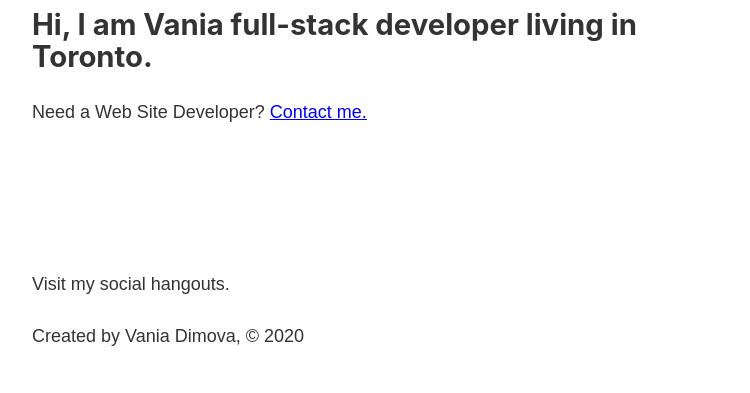
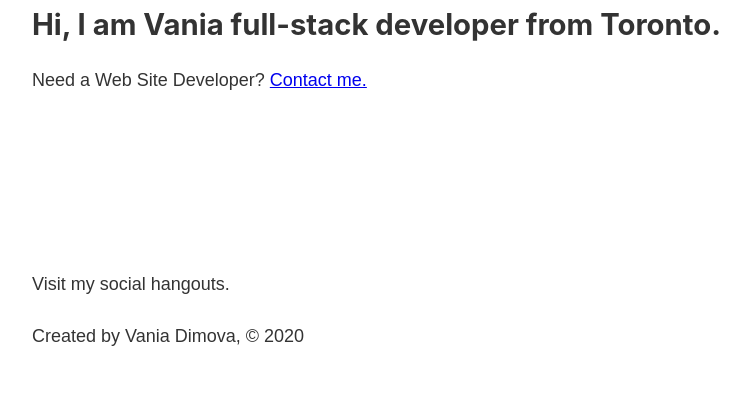
Before and after one commit to vaniadimova/Blog-Gatsby, a Gatsby site: page /about in a window 1280 px wide. Shown: the part 407-800 px from the top of the page, without its empty margins (251-1001 px from the left). Built offline with nearby package versions, Linux system fonts and the light colour scheme; Gatsby itself is replaced by a stand-in of ours.

Commit message:
Update about.js

```diff
--- a/src/pages/about.js
+++ b/src/pages/about.js
@@ -9,7 +9,7 @@ const AboutPage = () => {
       <Layout>
         <Head title="About" />
         <h1>About Me</h1>
-        <h2>Hi, I am Vania full-stack developer living in Toronto.</h2>
+        <h2>Hi, I am Vania full-stack developer from Toronto.</h2>
         <p>Need a Web Site Developer? <Link to ="/contact"><a></a>Contact me.</Link></p>
        </Layout>
     )
```
